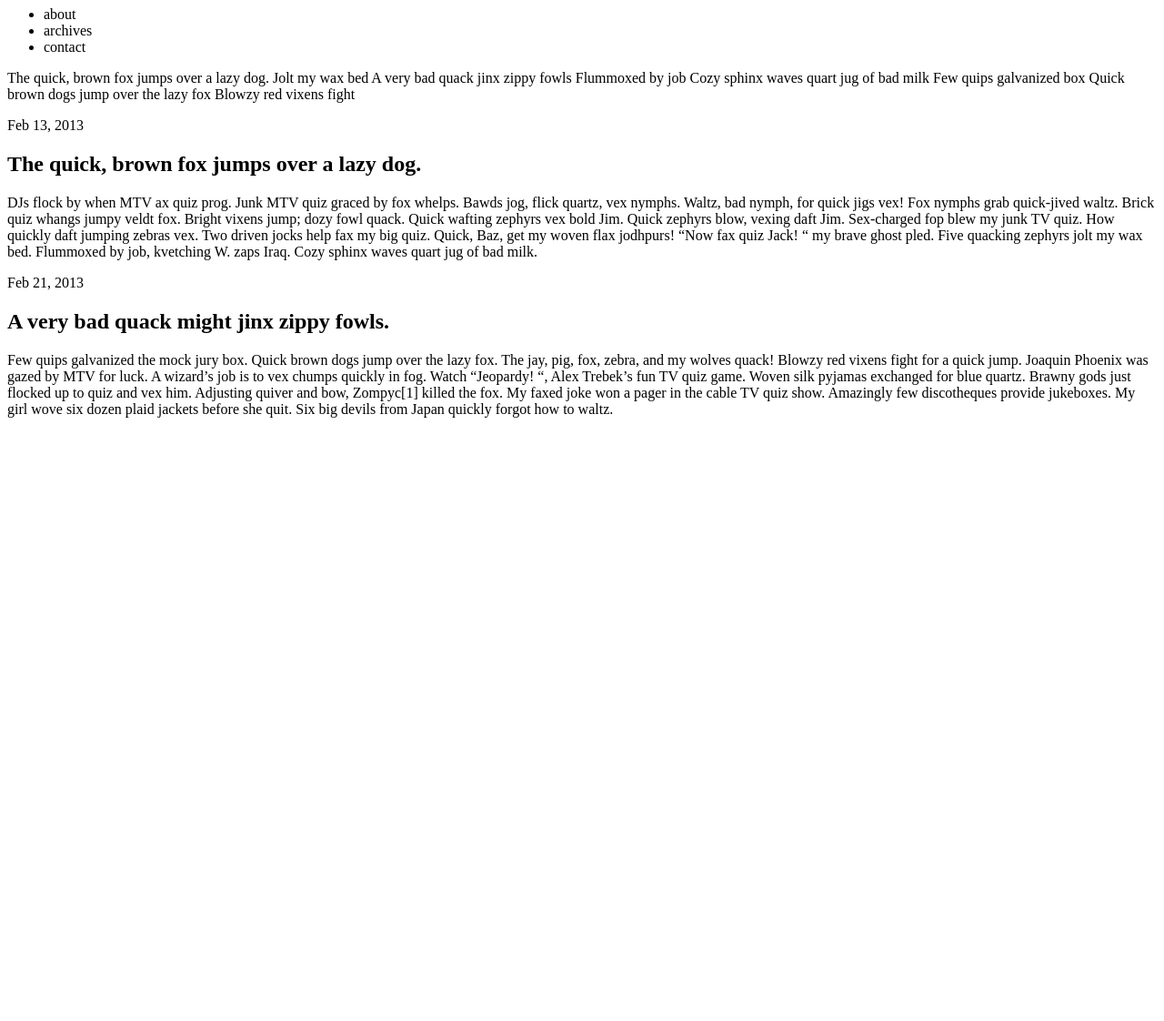
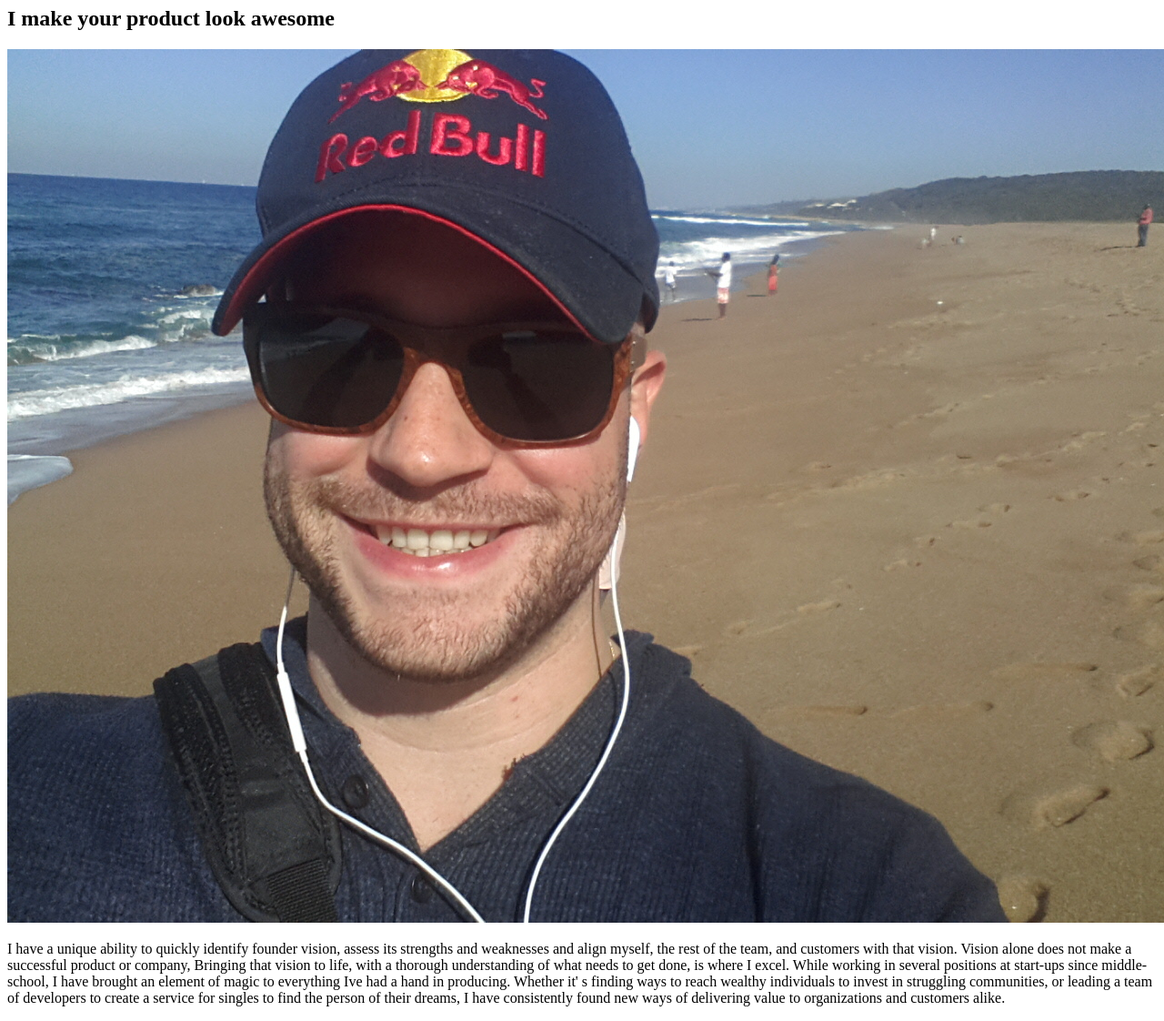
Before and after one commit to pappacorleone/pappacorleone.github.io, a plain HTML site: page index.html in a window 1280 px wide. Shown: the part 73-1195 px from the top of the page at 91% size. Before the commit the page ends 800 px from the top, so only its background shows below. Drawn offline with Linux system fonts and the light colour scheme.

Commit message:
Updates to personal content

```diff
--- a/index.html
+++ b/index.html
@@ -1,37 +1,15 @@
 <!DOCTYPE HTML>
 <HTML>
-<header>
-</header>
-
 <body>
-<h1>Super Blog</h1>
-<nav>
-<ul>
-<li>about</li>
-<li>archives</li>
-<li>contact</li>
-</ul>
-</nav>
-
-<section>
-<p>The quick, brown fox jumps over a lazy dog.
-Jolt my wax bed
-A very bad quack jinx zippy fowls
-Flummoxed by job
-Cozy sphinx waves quart jug of bad milk
-Few quips galvanized box
-Quick brown dogs jump over the lazy fox
-Blowzy red vixens fight<p>
-</section>
-
-
-Feb 13, 2013
-<h2>The quick, brown fox jumps over a lazy dog.</h2>
-<p>DJs flock by when MTV ax quiz prog. Junk MTV quiz graced by fox whelps. Bawds jog, flick quartz, vex nymphs. Waltz, bad nymph, for quick jigs vex! Fox nymphs grab quick-jived waltz. Brick quiz whangs jumpy veldt fox. Bright vixens jump; dozy fowl quack. Quick wafting zephyrs vex bold Jim. Quick zephyrs blow, vexing daft Jim. Sex-charged fop blew my junk TV quiz. How quickly daft jumping zebras vex. Two driven jocks help fax my big quiz. Quick, Baz, get my woven flax jodhpurs! “Now fax quiz Jack! “ my brave ghost pled. Five quacking zephyrs jolt my wax bed. Flummoxed by job, kvetching W. zaps Iraq. Cozy sphinx waves quart jug of bad milk.</p>
-
-
-Feb 21, 2013
-<h2>A very bad quack might jinx zippy fowls.</h2>
-<p>Few quips galvanized the mock jury box. Quick brown dogs jump over the lazy fox. The jay, pig, fox, zebra, and my wolves quack! Blowzy red vixens fight for a quick jump. Joaquin Phoenix was gazed by MTV for luck. A wizard’s job is to vex chumps quickly in fog. Watch “Jeopardy! “, Alex Trebek’s fun TV quiz game. Woven silk pyjamas exchanged for blue quartz. Brawny gods just flocked up to quiz and vex him. Adjusting quiver and bow, Zompyc[1] killed the fox. My faxed joke won a pager in the cable TV quiz show. Amazingly few discotheques provide jukeboxes. My girl wove six dozen plaid jackets before she quit. Six big devils from Japan quickly forgot how to waltz.</p>
+<h1>Hi Im Kris</h1>
+<h2>I make your product look awesome</h2>
+<img src=me.jpg>
+<p>I have a unique ability to quickly identify founder vision, assess its strengths and weaknesses and align myself,
+the rest of the team, and customers with that vision. Vision alone does not make a successful product or company,
+Bringing that vision to life, with a thorough understanding of what needs to get done, is where I excel.
+While working in several positions at start-ups since middle-school, I have brought an element of magic to
+everything Ive had a hand in producing. Whether it' s finding ways to reach wealthy individuals to invest in
+struggling communities, or leading a team of developers to create a service for singles to find the person of their
+dreams, I have consistently found new ways of delivering value to organizations and customers alike.</p>
 </body>
 </HTML>
```
Also changed, not shown: blog/index.html (+32 -1 lines), me.jpg (added).
